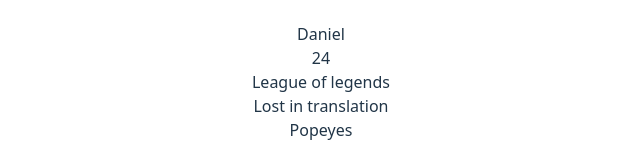
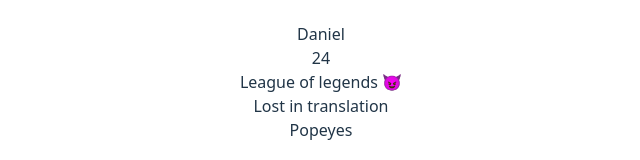
Before and after one commit to Parra-R/clase_22, a React (Vite) app: page / in a window 1280 px wide. Shown: the part 318-478 px from the top of the page, without its empty margins (319-959 px from the left). Built offline with nearby package versions, Linux system fonts and the light colour scheme.

Commit message:
feat: add emoji to favorite game display in Daniel component

```diff
--- a/src/components/Daniel.tsx
+++ b/src/components/Daniel.tsx
@@ -11,7 +11,7 @@
     <>
     <div>{name}</div>
     <div>{age}</div>
-    <div>{favGame}</div>
+    <div>{favGame} 😈</div>
     <div>{favFilm}</div>
     <div>{currentJob}</div>
 
```
